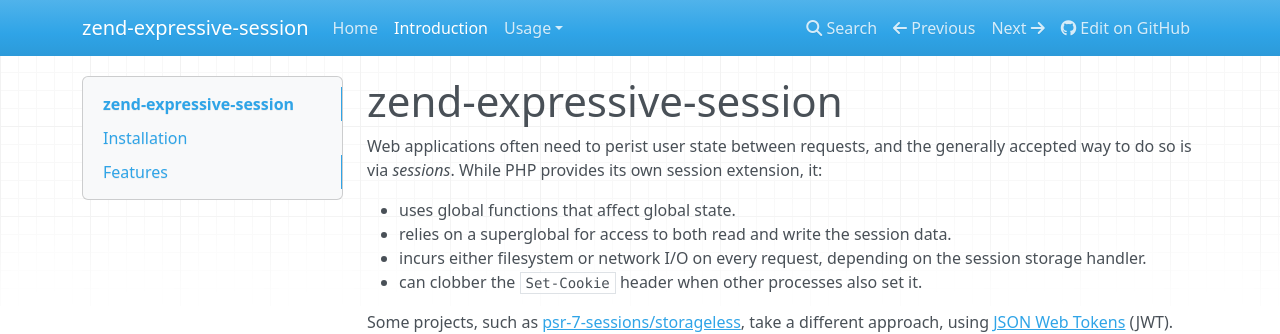
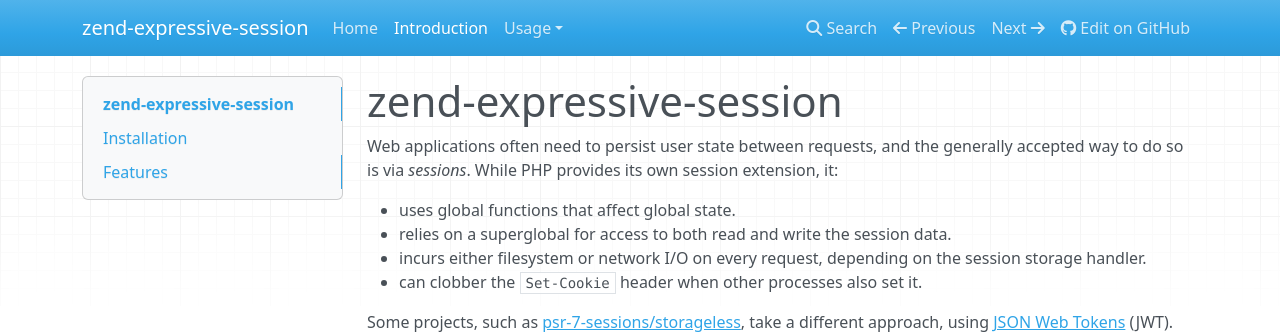
Before and after one commit to zendframework/zend-expressive-session, an MkDocs documentation site: the page built from docs/book/intro.md, in a window 1280 px wide and 900 px high. Shown: the top 334 px of the window. Built offline with MkDocs 1.6.1, drawn with Linux system fonts in a browser that asks for light colours; nearby versions of some CDN libraries; old or Windows-style settings are respelled for this version of MkDocs.

Commit message:
Minor doc fixes

```diff
--- a/composer.json
+++ b/composer.json
@@ -1,6 +1,6 @@
 {
     "name": "zendframework/zend-expressive-session",
-    "description": "Session container and middleware for PSR-7 applications",
+    "description": "Session container and middleware for PSR-7 applications.",
     "type": "library",
     "license": "BSD-3-Clause",
     "keywords": [
--- a/docs/book/index.html
+++ b/docs/book/index.html
@@ -2,7 +2,7 @@
   <div class="jumbotron">
     <h1>zendframework/zend-expressive-session</h1>
 
-    <p>Description of component here</p>
+    <p>Session container and middleware PSR-7 and Expressive applications.</p>
 
     <pre><code class="language-bash">$ composer require zendframework/zend-expressive-session</code></pre>
   </div>
--- a/docs/book/intro.md
+++ b/docs/book/intro.md
@@ -1,6 +1,6 @@
 # zend-expressive-session
 
-Web applications often need to perist user state between requests, and the
+Web applications often need to persist user state between requests, and the
 generally accepted way to do so is via _sessions_. While PHP provides its own
 session extension, it:
 
```
